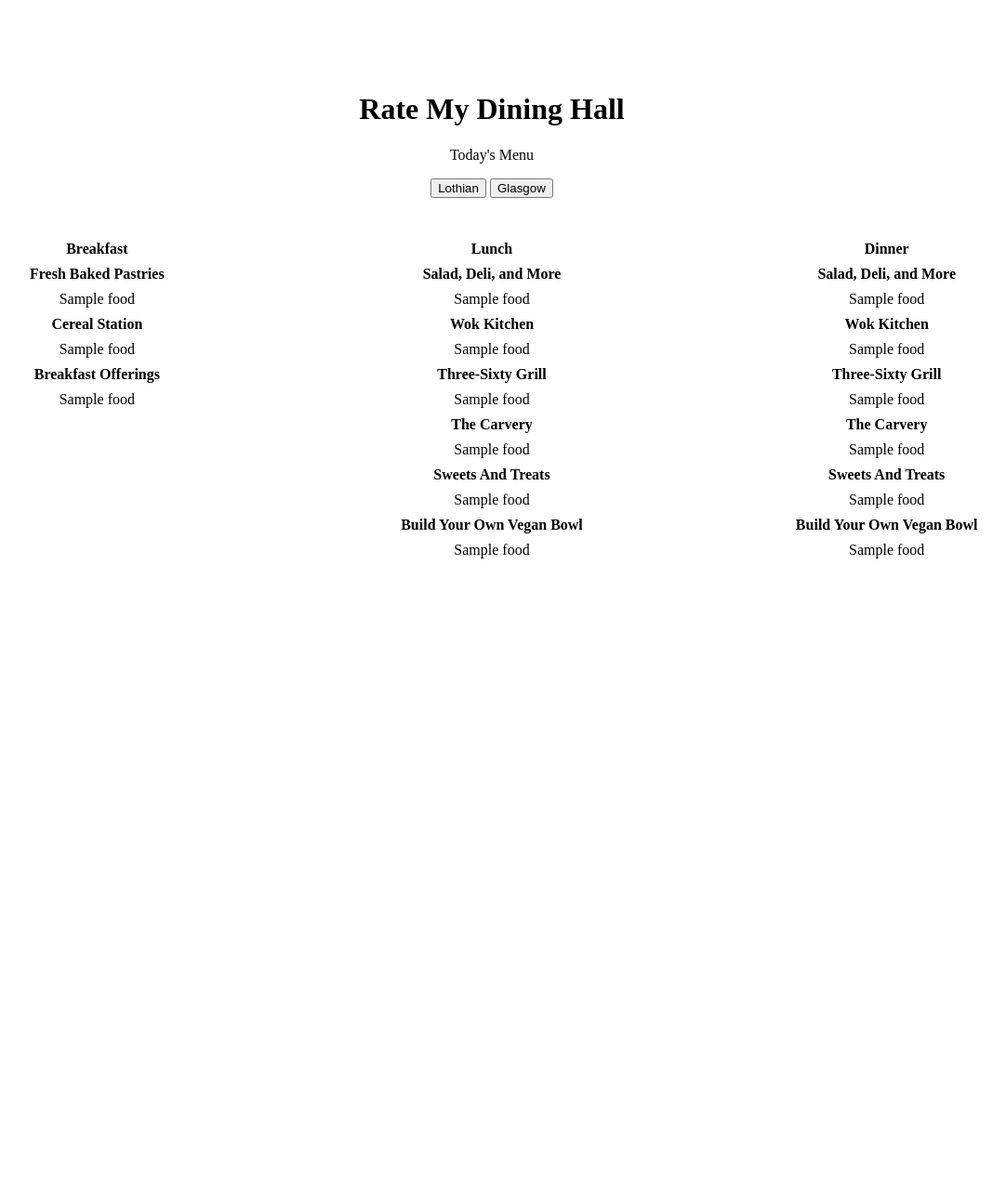
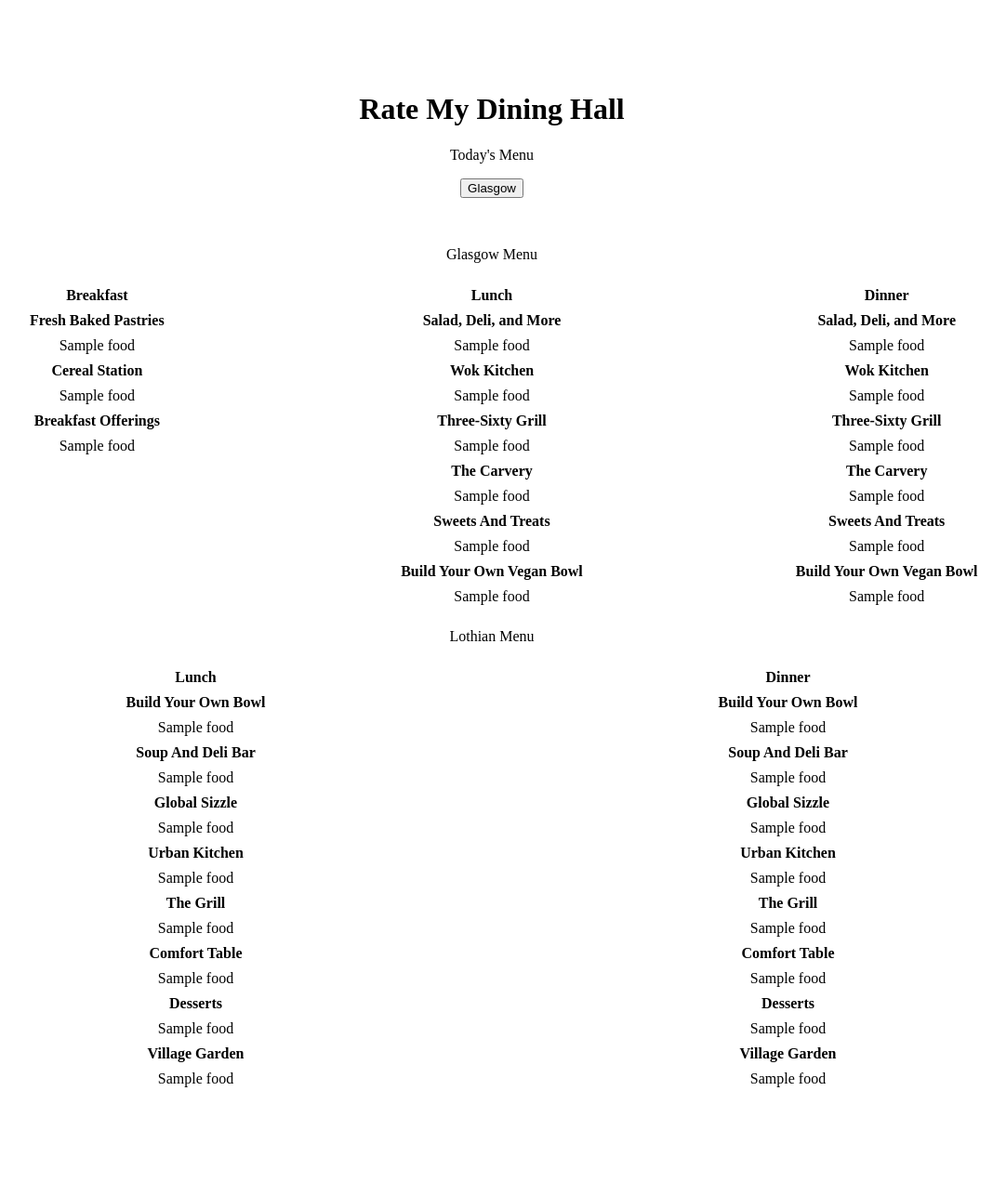
Before and after one commit to d-leeee/RateMyDiningHall, a Django app: template RateMyDiningHall/templates/index.html in a window 1280 px wide. Shown: the whole page at 93% size, without its empty margins (111-1193 px from the left). Before the commit the page ends 601 px from the top, so only its background shows below. Run offline with Django 4.2, Linux system fonts and the light colour scheme; the template is opened without the code that fills it: most values are stand-ins (such as "Sample title", 1, 10 or a date in 2020).

Commit message:
fix errors

```diff
--- a/RateMyDiningHall/static/base.css
+++ b/RateMyDiningHall/static/css/base.css
@@ -1,6 +1,7 @@
 body {
     text-align: center;
     padding: 70px 0;
+    display: block;
 }
 * {
     box-sizing: border-box;
@@ -24,10 +25,6 @@ th,  td {
    text-align: center;
 }
 
-th {
-
-}
-
 .row {
     display: flex;
     margin-left:-5px;
--- a/RateMyDiningHall/templates/index.html
+++ b/RateMyDiningHall/templates/index.html
@@ -2,7 +2,7 @@
 <html>
   <head>
     <meta charset="UTF-8" />
-    <link rel="stylesheet" href="static/base.css" />
+    <link rel="stylesheet" href="static/css/base.css" />
     <title>Rate My Dining Hall</title>
   </head>
   <body>
@@ -10,11 +10,11 @@
     <p>Today's Menu</p>
     <form method="GET">
       <p></p>
-      <button name="lothian" id="lothian">Lothian</button>
-      <button name="glasgow" id="glasgow">Glasgow</button>
+      <button name="glasgow" id="glasgow" >Glasgow</button>
     </form>
     <br><br>
     <center>
+      <p>Glasgow Menu</p>
       <div class="row">
         <div class="column">
           <table>
@@ -98,6 +98,87 @@
           </table>
         </div>
       </div>
+      <p>Lothian Menu</p>
+      <div class="row">
+        <div class="column">
+        <table>
+          <tr>
+            <th>Lunch</th>
+            <th>Build Your Own Bowl</th>
+            {% for food in BuildYourOwnBowlLunch %}
+                <td>{{ food }}</td>
+            {% endfor %}
+            <th>Soup And Deli Bar</th>
+            {% for food in SoupAndDeliBarLunch %}
+                <td>{{ food }}</td>
+            {% endfor %}
+            <th>Global Sizzle</th>
+            {% for food in GlobalSizzleLunch %}
+                <td>{{ food }}</td>
+            {% endfor %}
+            <th>Urban Kitchen</th>
+            {% for food in UrbanKitchenLunch %}
+              <td>{{ food }}</td>
+            {% endfor %}
+            <th>The Grill</th>
+            {% for food in TheGrillLunch %}
+              <td>{{ food }}</td>
+            {% endfor %}
+            <th>Comfort Table</th>
+            {% for food in ComfortTableLunch %}
+              <td>{{ food }}</td>
+            {% endfor %}
+            <th>Desserts</th>
+            {% for food in DessertsLunch %}
+              <td>{{ food }}</td>
+            {% endfor %}
+            <th>Village Garden</th>
+            {% for food in VillageGardenLunch %}
+              <td>{{ food }}</td>
+            {% endfor %}
+          </tr>
+        </table>
+        </div>
+        <div class="column">
+          <table>
+            <tr>
+              <th>Dinner</th>
+              <th>Build Your Own Bowl</th>
+              {% for food in BuildYourOwnBowlDinner %}
+                  <td>{{ food }}</td>
+              {% endfor %}
+              <th>Soup And Deli Bar</th>
+              {% for food in SoupAndDeliBarDinner %}
+                  <td>{{ food }}</td>
+              {% endfor %}
+              <th>Global Sizzle</th>
+              {% for food in GlobalSizzleDinner %}
+                  <td>{{ food }}</td>
+              {% endfor %}
+              <th>Urban Kitchen</th>
+              {% for food in UrbanKitchenDinner %}
+                <td>{{ food }}</td>
+              {% endfor %}
+              <th>The Grill</th>
+              {% for food in TheGrillDinner %}
+                <td>{{ food }}</td>
+              {% endfor %}
+              <th>Comfort Table</th>
+              {% for food in ComfortTableDinner %}
+                <td>{{ food }}</td>
+              {% endfor %}
+              <th>Desserts</th>
+              {% for food in DessertsDinner %}
+                <td>{{ food }}</td>
+              {% endfor %}
+              <th>Village Garden</th>
+              {% for food in VillageGardenDinner %}
+                <td>{{ food }}</td>
+              {% endfor %}
+            </tr>
+          </table>
+          </div>
+      </div>
     </center>
     </body>
     <p></p>
```
Also changed, not shown: RateMyDiningHall/views.py (+145 -94 lines), RateMyDiningHall/static/js/displayMenu.js (added). Lines whose indentation alone changed are shown as unchanged.
